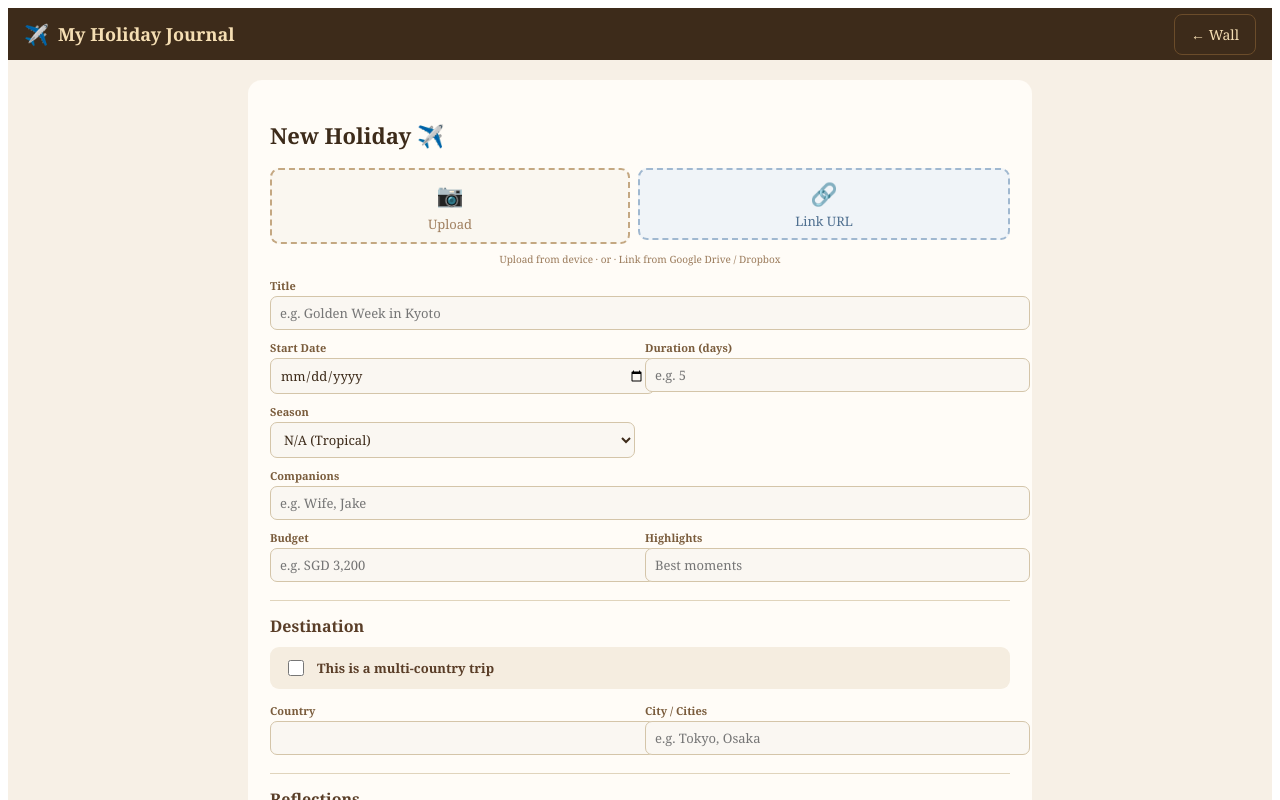
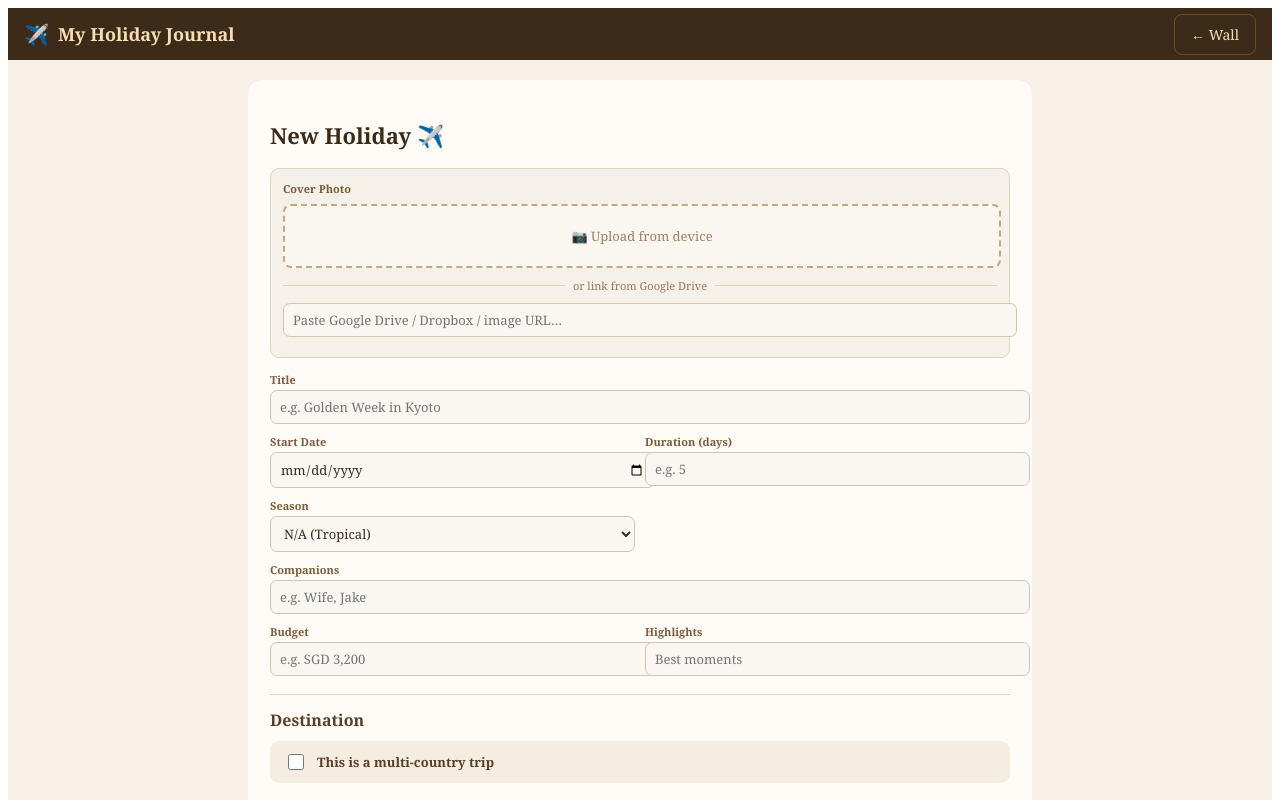
Before and after one commit to berrysoon/holiday-journal, a React (Vite) app: page / in a window 1280 px wide. Both pictures are taken after a click on the button "+ New Trip". Shown: the top 800 px of the page. Built offline with nearby package versions, Linux system fonts and the light colour scheme.

Commit message:
fix cover photo URL link with preview

```diff
--- a/src/App.jsx
+++ b/src/App.jsx
@@ -14,6 +14,7 @@ function eT() {
     countryList:[{country:"",cities:""}],
     startDate:"", days:"", season:"N/A (Tropical)",
     companions:"", budget:"", coverPhoto:null,
+    coverPhotoLinked:false, coverPhotoUrl:"",
     reflection:"", rating:0, goAgain:"", highlights:"", tripDays:[]
   };
 }
@@ -269,29 +270,43 @@ function TripForm({initial, onSave, onCancel}) {
       {/* Cover photo */}
       {f.coverPhoto
         ? <div style={{position:"relative",marginBottom:12}}>
-            <img src={f.coverPhoto} style={{width:"100%",height:160,objectFit:"contain",background:"#2a1f14",borderRadius:9}} alt="cover"/>
-            <button onClick={()=>u("coverPhoto",null)} style={{position:"absolute",top:8,right:8,background:"rgba(0,0,0,.6)",color:"#fff",border:"none",borderRadius:6,padding:"4px 10px",cursor:"pointer",fontSize:12}}>Remove</button>
+            <img src={f.coverPhoto} style={{width:"100%",height:160,objectFit:"contain",background:"#2a1f14",borderRadius:9}} alt="cover"
+              onError={e=>{e.target.style.display="none";}}/>
+            <button onClick={()=>{u("coverPhoto",null);u("coverPhotoLinked",false);u("coverPhotoUrl","");}}
+              style={{position:"absolute",top:8,right:8,background:"rgba(0,0,0,.6)",color:"#fff",border:"none",borderRadius:6,padding:"4px 10px",cursor:"pointer",fontSize:12}}>Remove</button>
             {f.coverPhotoLinked && <span style={{position:"absolute",top:8,left:8,background:"rgba(0,0,0,.55)",color:"#fff",fontSize:10,padding:"2px 8px",borderRadius:20}}>🔗 Linked</span>}
           </div>
-        : <div style={{marginBottom:12}}>
-            <div style={{display:"flex",gap:8,marginBottom:8}}>
-              {/* Upload */}
-              <label style={{flex:1,display:"flex",alignItems:"center",justifyContent:"center",height:72,border:"2px dashed #c4a882",borderRadius:9,background:"#faf7f0",cursor:"pointer",color:"#a08060",fontSize:13,gap:6,flexDirection:"column"}}>
-                <span style={{fontSize:22}}>📷</span>Upload
-                <input type="file" accept="image/*" hidden onChange={e=>{const f2=e.target.files[0];if(f2)compress(f2,d=>{u("coverPhoto",d);u("coverPhotoLinked",false);},900,0.65)}}/>
-              </label>
-              {/* Link */}
-              <button onClick={()=>{
-                const raw = prompt("Paste your Google Drive or image URL:");
-                if (!raw) return;
-                const url = toDirectUrl(raw.trim());
-                u("coverPhoto", url);
-                u("coverPhotoLinked", true);
-              }} style={{flex:1,height:72,border:"2px dashed #a0b8d0",borderRadius:9,background:"#f0f4f8",cursor:"pointer",color:"#507090",fontSize:13,fontFamily:"Georgia,serif",display:"flex",flexDirection:"column",alignItems:"center",justifyContent:"center",gap:4}}>
-                <span style={{fontSize:22}}>🔗</span>Link URL
-              </button>
+        : <div style={{marginBottom:14,background:"#f5f0e8",borderRadius:9,padding:12,border:"1px solid #e0d4bc"}}>
+            <div style={{fontSize:11,fontWeight:600,color:"#7a5c3c",marginBottom:8}}>Cover Photo</div>
+            {/* Upload */}
+            <label style={{display:"flex",alignItems:"center",justifyContent:"center",width:"100%",height:60,border:"2px dashed #c4a882",borderRadius:8,background:"#faf7f0",cursor:"pointer",color:"#a08060",fontSize:13,gap:6,marginBottom:10}}>
+              📷 Upload from device
+              <input type="file" accept="image/*" hidden onChange={e=>{const f2=e.target.files[0];if(f2)compress(f2,d=>{u("coverPhoto",d);u("coverPhotoLinked",false);u("coverPhotoUrl","");},900,0.65)}}/>
+            </label>
+            {/* Divider */}
+            <div style={{display:"flex",alignItems:"center",gap:8,marginBottom:10}}>
+              <div style={{flex:1,height:1,background:"#e0d4bc"}}/>
+              <span style={{fontSize:11,color:"#9a7a5a"}}>or link from Google Drive</span>
+              <div style={{flex:1,height:1,background:"#e0d4bc"}}/>
             </div>
-            <div style={{fontSize:10,color:"#9a7a5a",textAlign:"center"}}>Upload from device · or · Link from Google Drive / Dropbox</div>
+            {/* URL input + preview */}
+            <input style={{...I.inp,marginBottom:8}} value={f.coverPhotoUrl||""}
+              onChange={e=>u("coverPhotoUrl",e.target.value)}
+              placeholder="Paste Google Drive / Dropbox / image URL…"/>
+            {f.coverPhotoUrl && (
+              <div>
+                <div style={{borderRadius:8,overflow:"hidden",background:"#2a1f14",marginBottom:6,textAlign:"center"}}>
+                  <img src={toDirectUrl(f.coverPhotoUrl)} alt="preview"
+                    style={{maxWidth:"100%",maxHeight:140,objectFit:"contain"}}
+                    onLoad={()=>{ u("coverPhoto", toDirectUrl(f.coverPhotoUrl)); u("coverPhotoLinked",true); }}
+                    onError={e=>{ e.target.style.display="none"; }}/>
+                </div>
+                <button onClick={()=>{ u("coverPhoto", toDirectUrl(f.coverPhotoUrl)); u("coverPhotoLinked",true); }}
+                  style={{...I.btnP,width:"100%",padding:"8px",fontSize:13}}>
+                  ✓ Use this as Cover Photo
+                </button>
+              </div>
+            )}
           </div>
       }
 
```
